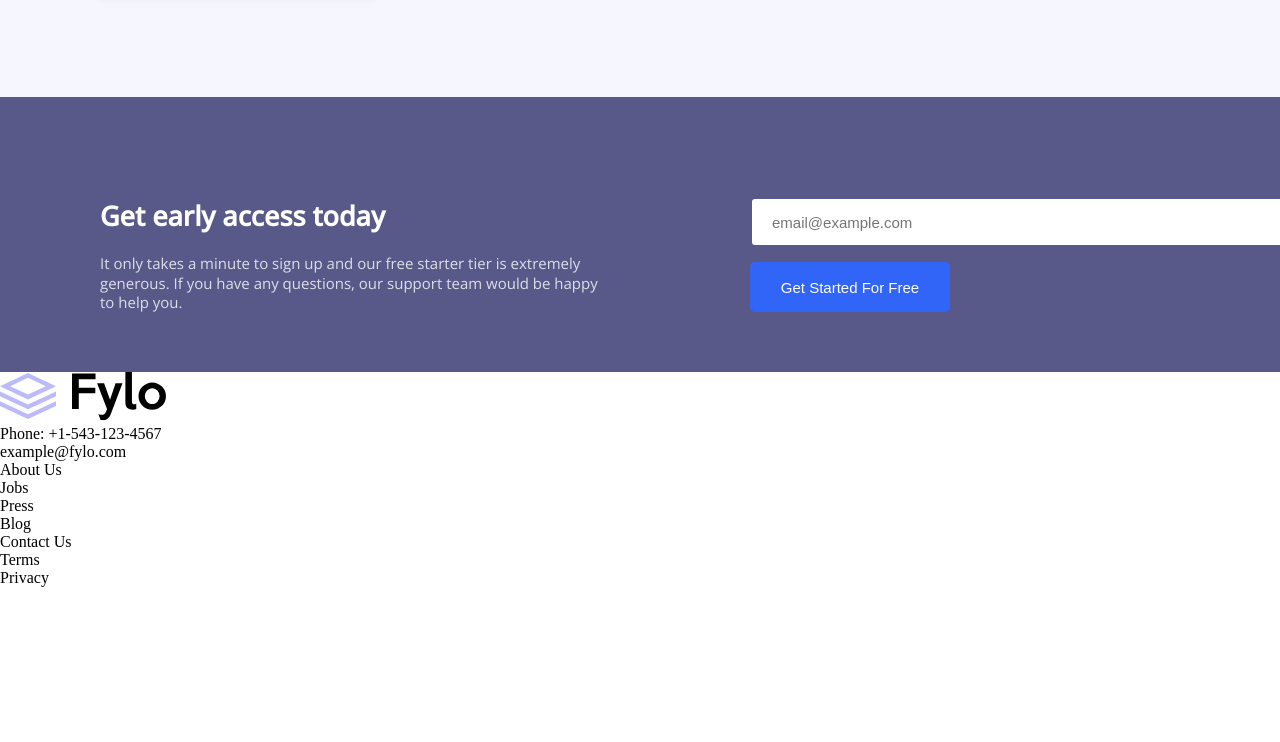
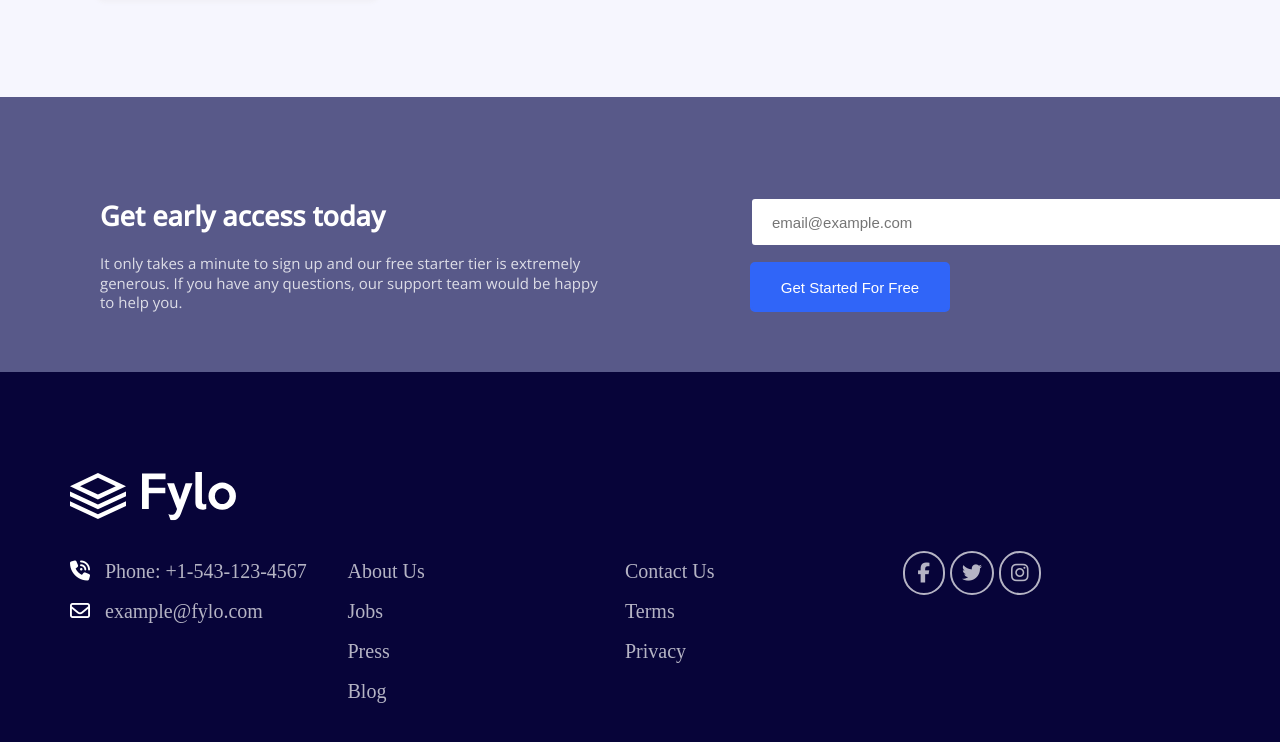
Before and after one commit to ValeriyaS-code/fylo-landing, a plain HTML site: page index.html in a window 1280 px wide. Shown: the part 1124-1866 px from the top of the page. Before the commit the page ends 1711 px from the top, so only its background shows below. Drawn offline with nearby package versions, Linux system fonts and the light colour scheme.

Commit message:
footer and landing page styling complete

```diff
--- a/assets/style.css
+++ b/assets/style.css
@@ -204,3 +204,52 @@ header img {
     color: white;
     font-size: 15px;
 }
+
+footer {
+    height: 400px;
+    background-color: hsl(243, 87%, 12%);
+    color: white;
+    font-size: 20px;
+}
+
+footer img {
+    filter: brightness(0) invert(1);
+    margin: 100px 0 0 70px;
+}
+
+.circle {
+    color: white;
+    border: 2px solid white;
+    padding: 10px;
+    border-radius: 25px;
+    opacity: 70%;
+}
+
+.fcb {
+    padding-left: 13px;
+    padding-right: 13px;
+    border-radius: 30px;
+    opacity: 70%;
+}
+
+.footer-style {
+    display: grid;
+    grid-template-columns: repeat(4, 1fr);
+    margin: 25px 100px 0 70px;
+}
+
+footer li {
+    list-style-type: none;
+    line-height: 2;
+    opacity: 70%;
+}
+
+.ph {
+    padding-right: 15px;
+}
+
+footer p {
+    line-height: 2;
+    opacity: 70%;
+    display: inline;
+}
--- a/index.html
+++ b/index.html
@@ -9,6 +9,8 @@
     <link rel="preconnect" href="https://fonts.googleapis.com">
     <link rel="preconnect" href="https://fonts.gstatic.com" crossorigin>
     <link href="https://fonts.googleapis.com/css2?family=Open+Sans:wght@400;500&family=Raleway:ital,wght@0,300;0,700;1,400&display=swap" rel="stylesheet">
+
+    <script src="https://kit.fontawesome.com/d3e4007ce5.js" crossorigin="anonymous"></script>
     <body>
     <header>
         <img src="./assets/images/logo.svg" alt="">
@@ -76,18 +78,33 @@
     </div>
 
     <footer>
-        <img src="./assets/images/logo.svg" alt="">
-        <p>Phone: +1-543-123-4567</p>
-        <p>example@fylo.com</p>
+        <img src="./assets/images/logo.svg" class="filter-white" alt="">
+        <div class="footer-style">
+            <div class="contact-info">
+                <i class="fa-sharp ph fa-solid fa-phone-volume"></i><p>Phone: +1-543-123-4567</p>
+                <br><i class="fa-regular ph fa-envelope"></i><p>example@fylo.com</p>
+            </div>
+            <div class="list-1">
                 <ul>
                     <li>About Us</li>
                     <li>Jobs</li>
                     <li>Press</li>
                     <li>Blog</li>
+                </ul>
+            </div>
+            <div class="list-2">
+                <ul>
                     <li>Contact Us</li>
                     <li>Terms</li>
                     <li>Privacy</li>
                 </ul>
+            </div>
+            <div class="icons">
+                <i class="fa-brands fcb circle fa-facebook-f"></i>
+                <i class="fa-brands circle fa-twitter"></i>
+                <i class="fa-brands circle fa-instagram"></i>
+            </div>
+        </div>
     </footer>
 </body>
 </html>
```
Also changed, not shown: assets/images/icon-email.svg (deleted), assets/images/icon-phone.svg (deleted), 3 other files. Lines whose indentation alone changed are shown as unchanged.
